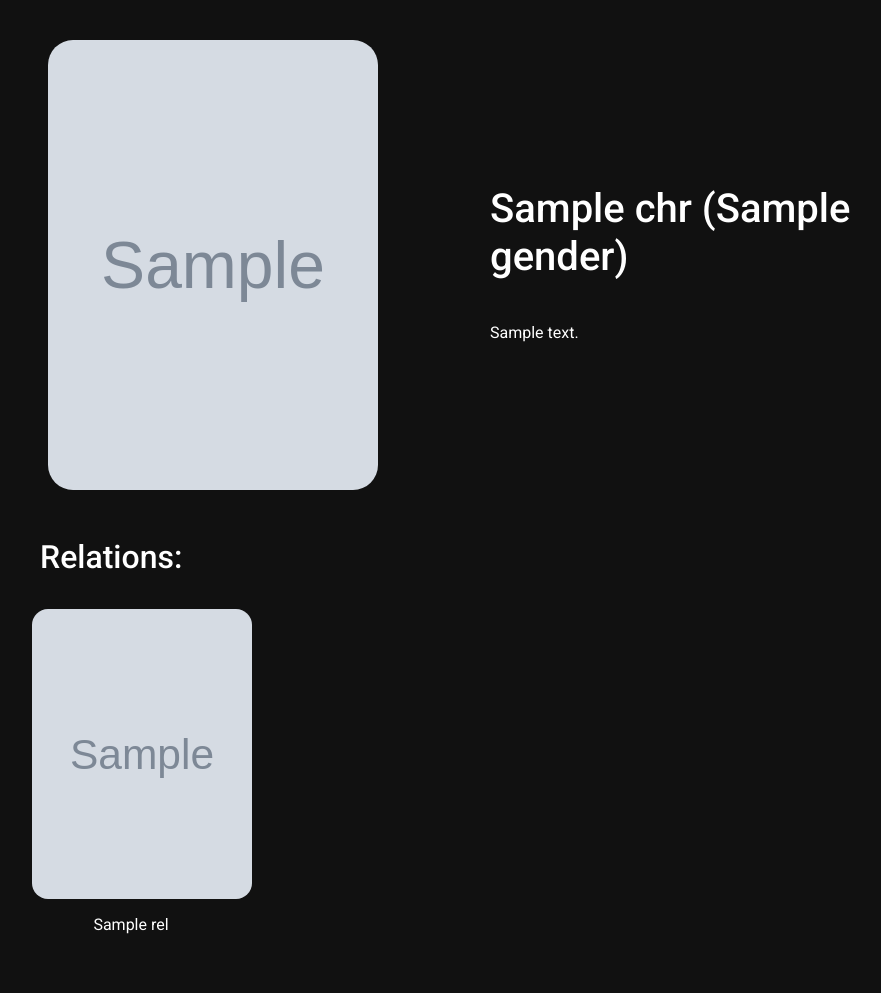
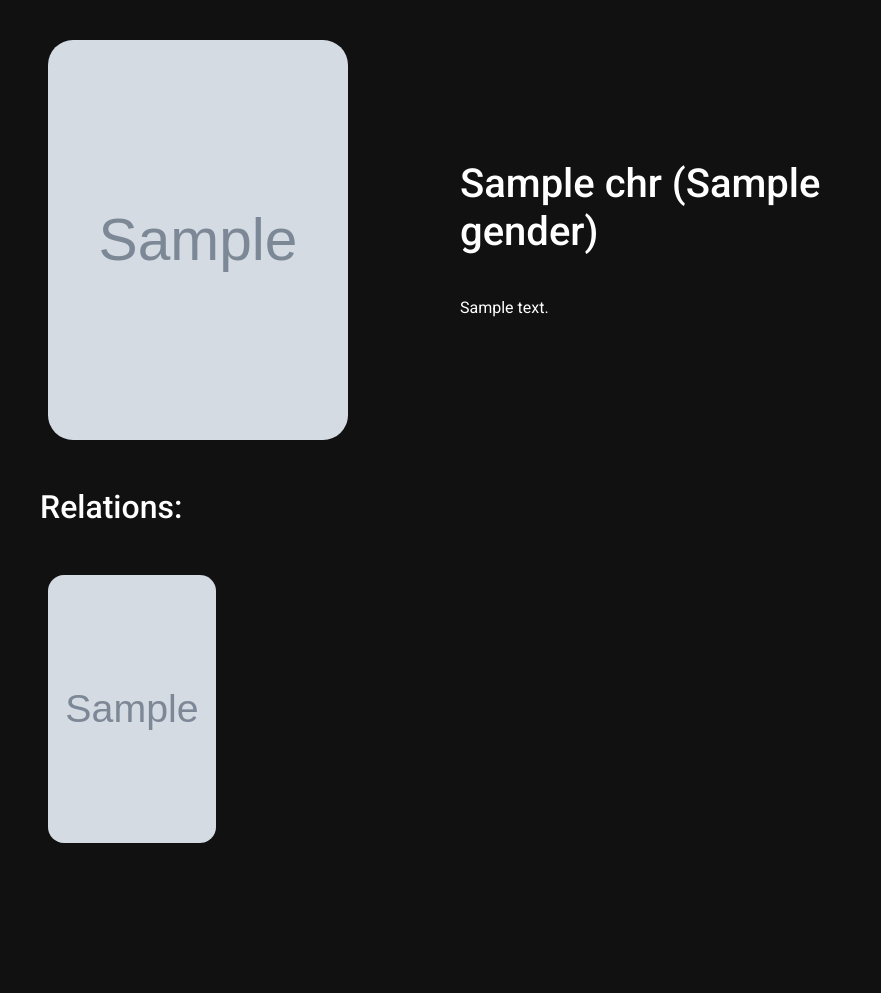
Before and after one commit to asifshaik02/Anidude, a Flask app: template templates/character.html in a window 1280 px wide. Shown: the part 87-1080 px from the top of the page, without its empty margins (48-929 px from the left). After the commit the page ends 930 px from the top, so only its background shows below. Run offline with Flask 2, Linux system fonts and the light colour scheme; the template is opened without the code that fills it: most values are stand-ins (such as "Sample title", 1, 10 or a date in 2020); grey boxes marked "Sample" are stand-in pictures; some libraries are stand-ins or nearby versions.

Commit message:
img resized

```diff
--- a/templates/character.html
+++ b/templates/character.html
@@ -13,8 +13,8 @@
             margin: 0 1.5em 1em;
         }
         .main-1 img{
-            height: 450px;
-            width: 330px;
+            height: 400px;
+            width: 300px;
         }
         .main ul{
             display: flex;
@@ -23,22 +23,50 @@
         }
         .main ul li{
             list-style: none;
+            display: flex;
+            position: relative;
+            align-items: center;
+            justify-content: space-around;
         }
-        .main ul a{
-            margin-right: 2.5em;
+
+        .main ul a:hover img{
+            filter: blur(3px);
         }
         .main ul a:hover p{
-            color: var(--primary);
+            color: var(--font);
+            font-weight: var(--font-bold);
+            z-index: 5;
+            display: block;
         }
         .main li img{
-            width: 220px;
-            height: 290px;
-            border-radius: 1em;
+            width: 200px;
+            height: 300px;
+            border-radius: 2em;
             margin-bottom: 0.9em;
+            padding: 1em;
         }
         .main li p{
+            display: none;
             text-align: center;
-            width: 90%;
+            width: 80%;
+            position: absolute;
+        }
+        .overlay{
+            position: absolute;
+            top: 0;
+            bottom: 0;
+            left: 0;
+            right: 0;
+            background-color: rgba(0, 0, 0, 0.3);
+            width: 168px;
+            height: 268px;
+            display: none;
+            z-index: 2;
+            margin: 1em;
+            border-radius: 9px;
+        }
+        a:hover .overlay{
+            display: block;
         }
     </style>
 {% endblock style %}
@@ -63,7 +91,10 @@
             {% for rel in chr['realtions'] %}
             <a href="/{{ rel['type'].lower() }}/{{ rel['id'] }}">
                 <li>
-                    <img src="{{ rel['img'] }}" alt="poster" onerror="this.src='../static/images/default.png'">
+                    <div class="img">
+                        <img src="{{ rel['img'] }}" alt="poster" onerror="this.src='../static/images/default.png'">
+                    </div>
+                    <div class="overlay"></div>
                     <p>{{ rel['title'] }}</p>
                 </li>
             </a>
```
